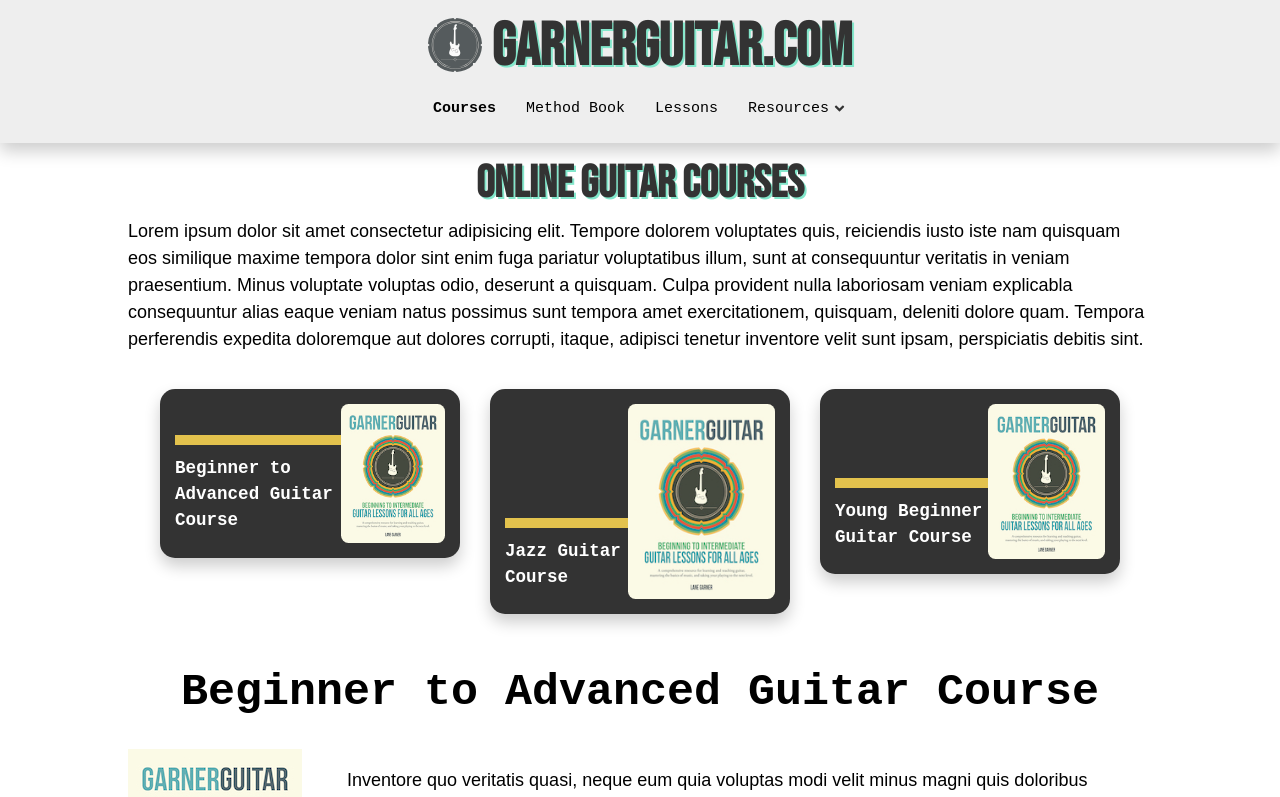
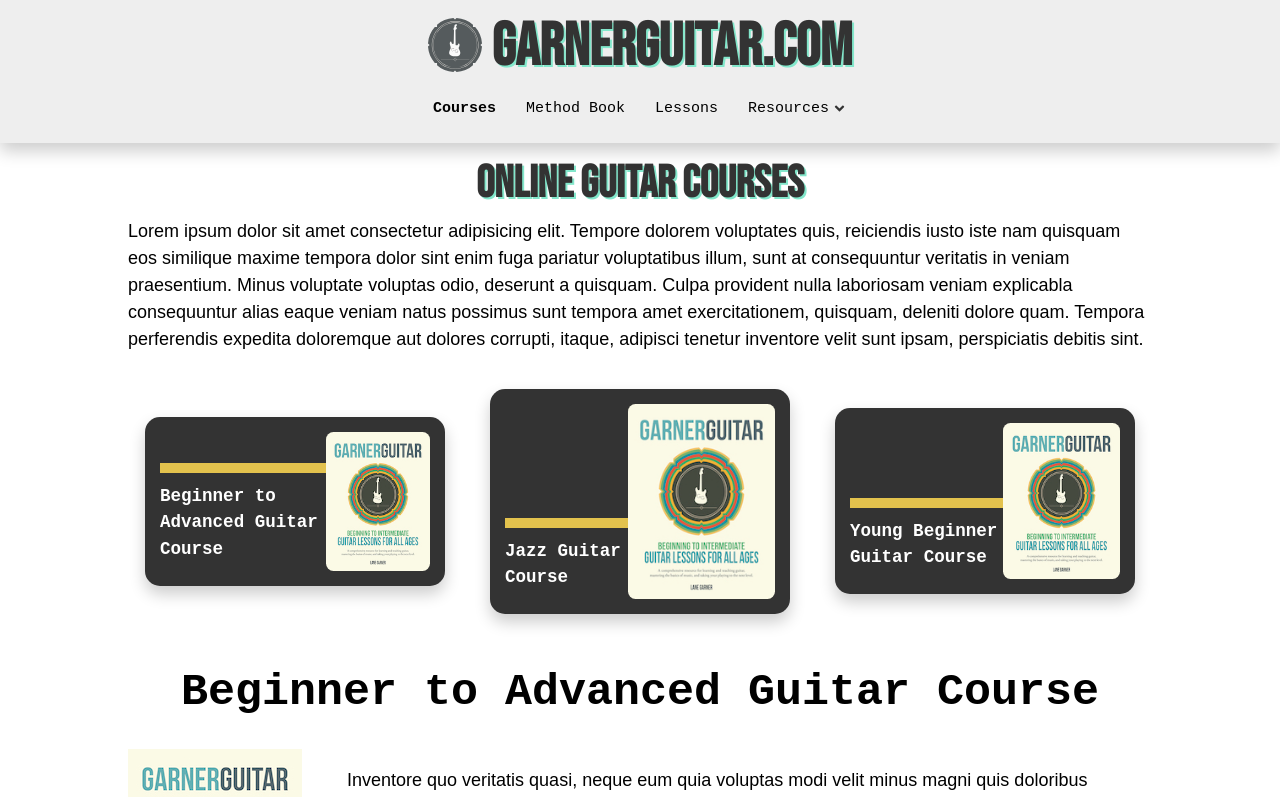
Before and after one commit to LaneGarner/garnerguitar-next, a Next.js app: page /courses in a window 1280 px wide. Shown: the top 797 px of the page. Built offline with nearby package versions, Linux system fonts and the light colour scheme.

Commit message:
fix anchor link for course description cards

```diff
--- a/pages/courses/courseData.ts
+++ b/pages/courses/courseData.ts
@@ -22,7 +22,7 @@ export const courses: CourseCardInterface[] = [
     description:
       "Inventore quo veritatis quasi, neque eum quia voluptas modi velit minus magni quis doloribus aspernatur incidunt! Ratione officia necessitatibus dolores vero possimus iste et nulla dicta fuid molestias debitis totam odit, ab cupiditate, nulla distinctio sapiente provident temporibus facere dolorem tenetur et sunt doloribus eum ipsum nemo consequuntur. Similique laboriosam mollitia exercitationem rem expedita, maiores, accusamus rerum esse omnis eum qui nisi sint modi! Harum maxime distinctio provident repellendus!",
     img: "/images/Garner-Guitar-Book-Cover.jpg",
-    url: "/courses/#beginner",
+    url: "beginner",
     parts: [
       {
         part: 1,
@@ -94,7 +94,7 @@ export const courses: CourseCardInterface[] = [
     description:
       "Inventore quo veritatis quasi, neque eum quia voluptas modi velit minus magni quis doloribus aspernatur incidunt! Ratione officia necessitatibus dolores vero possimus iste et nulla dicta fuid molestias debitis totam odit, ab cupiditate, nulla distinctio sapiente provident temporibus facere dolorem tenetur et sunt doloribus eum ipsum nemo consequuntur. Similique laboriosam mollitia exercitationem rem expedita, maiores, accusamus rerum esse omnis eum qui nisi sint modi! Harum maxime distinctio provident repellendus!",
     img: "/images/Garner-Guitar-Book-Cover.jpg",
-    url: "/courses/#jazz",
+    url: "jazz",
     parts: [
       {
         part: 1,
@@ -130,7 +130,7 @@ export const courses: CourseCardInterface[] = [
     description:
       "Inventore quo veritatis quasi, neque eum quia voluptas modi velit minus magni quis doloribus aspernatur incidunt! Ratione officia necessitatibus dolores vero possimus iste et nulla dicta fuid molestias debitis totam odit, ab cupiditate, nulla distinctio sapiente provident temporibus facere dolorem tenetur et sunt doloribus eum ipsum nemo consequuntur. Similique laboriosam mollitia exercitationem rem expedita, maiores, accusamus rerum esse omnis eum qui nisi sint modi! Harum maxime distinctio provident repellendus!",
     img: "/images/Garner-Guitar-Book-Cover.jpg",
-    url: "/courses/#young-beginner",
+    url: "young-beginner",
     parts: [
       {
         part: 1,
--- a/pages/courses/index.tsx
+++ b/pages/courses/index.tsx
@@ -24,12 +24,12 @@ const Courses = (): JSX.Element => {
           </p>
           <div className="course-title-cards">
             {courses.map((course) => (
-              <CourseTitleCard title={course.title} img={course.img} url={course.url} />
+              <CourseTitleCard title={course.title} img={course.img} url={`courses/#${course.url}`} />
             ))}
           </div>
           {courses.map((course, i) => (
             <>
-              <h3 className="course-name-heading" id="beginner">
+              <h3 className="course-name-heading" id={course.url}>
                 {course.title}
               </h3>
               <div className="course-description-container">
@@ -77,6 +77,7 @@ const CoursesPageStyled = styled.div`
     font-size: ${theme.sizes.l};
     text-align: center;
     margin: 0 ${theme.sizes.l} ${theme.sizes.xs};
+    scroll-margin: ${theme.sizes.header};
   }
 
   .course-description-container {
@@ -96,7 +97,8 @@ const CoursesPageStyled = styled.div`
     display: flex;
     flex-wrap: wrap;
     justify-content: center;
-    gap: ${theme.sizes.m};
+    align-items: center;
+    gap: ${theme.sizes.l};
     margin-bottom: ${theme.sizes.l};
   }
 
@@ -107,8 +109,4 @@ const CoursesPageStyled = styled.div`
     gap: ${theme.sizes.l};
     margin-bottom: ${theme.sizes.m};
   }
-
-  #beginner {
-    scroll-margin: ${theme.sizes.header};
-  }
 `;
```
